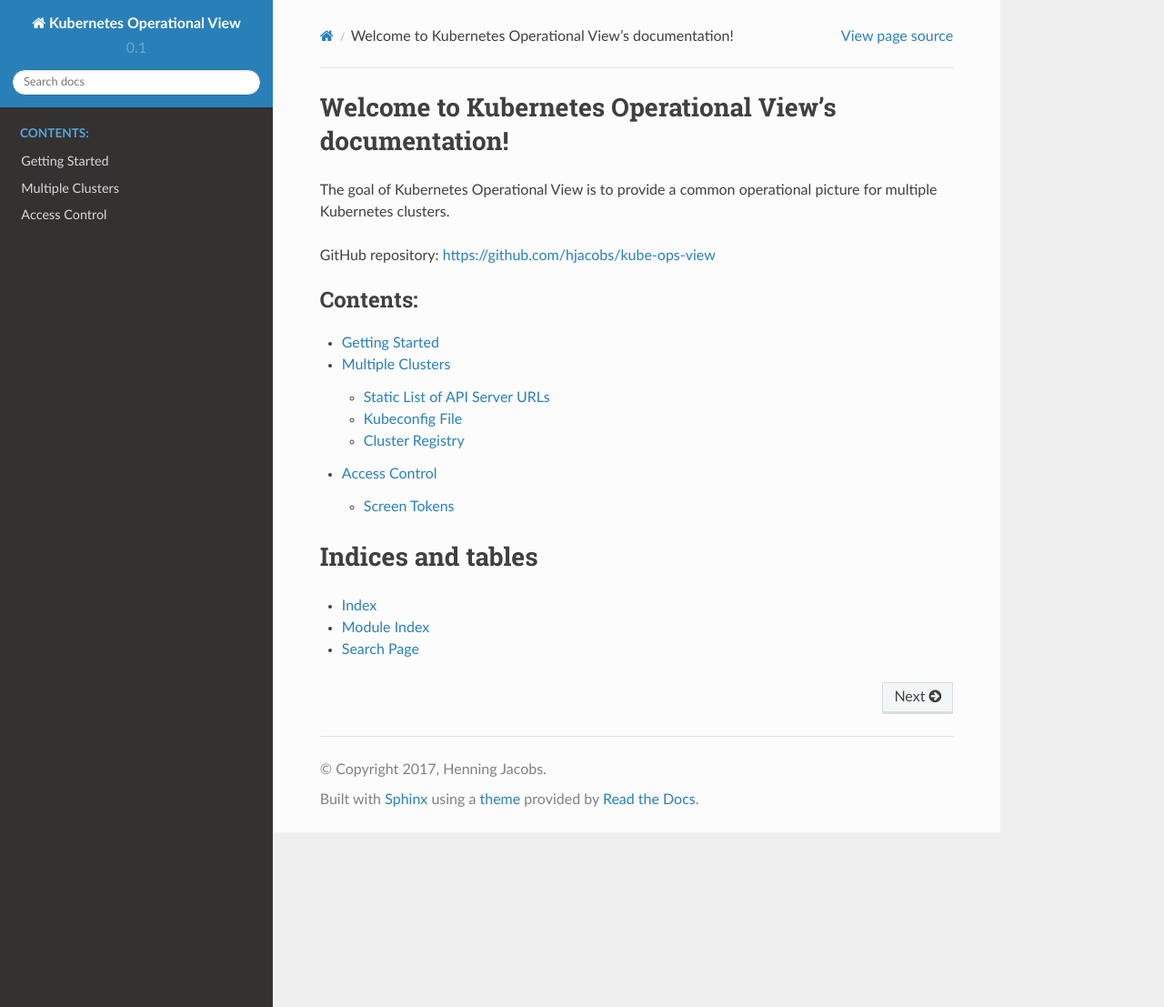
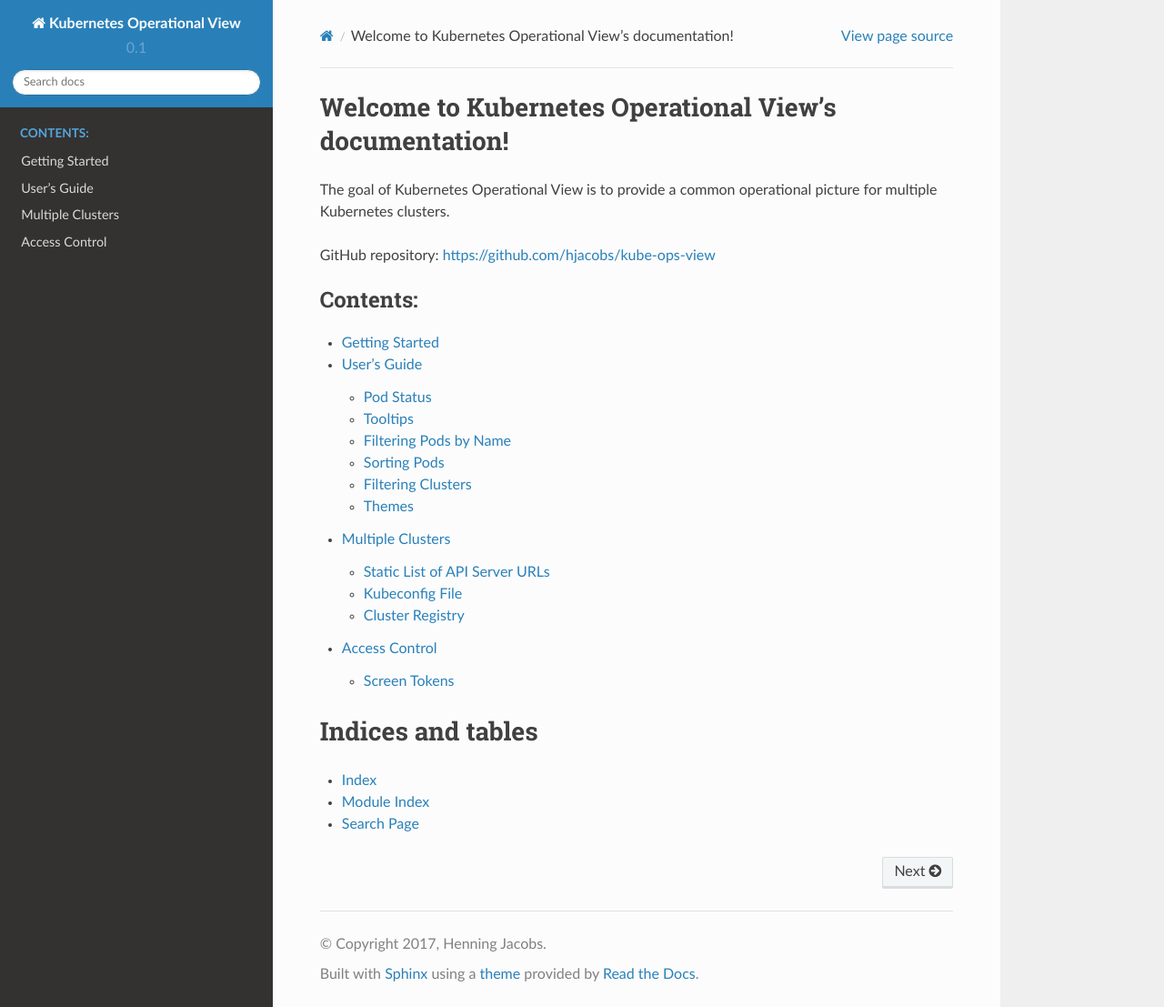
Before and after one commit to hjacobs/kube-ops-view, a Sphinx documentation site: the page built from docs/index.rst, in a window 1280 px wide and 1107 px high. Shown: the whole window at 91% size. Built offline with Sphinx 7.4.7 and the Read the Docs theme 2.0.0, drawn with Linux system fonts in a browser that asks for light colours; some of the changed lines change nothing that is shown.

Commit message:
#81 initial user guide section

```diff
--- a/docs/index.rst
+++ b/docs/index.rst
@@ -15,6 +15,7 @@
    :caption: Contents:
 
    getting-started
+   user-guide
    multiple-clusters
    access-control
 
--- /dev/null
+++ b/docs/user-guide.rst
@@ -0,0 +1,59 @@
+============
+User's Guide
+============
+
+Pod Status
+==========
+
+Each pod indicates its status by color and animation:
+
+* Running and all containers ready: constant green
+* Running and not all containers ready: flashing green
+* Pending or ContainerCreating: flashing yellow
+* ImagePullBackoff or CrashLoopBackoff: flashing red
+* Succeeded (for jobs): blue
+
+
+Tooltips
+========
+
+Various UI elements provide additional tooltip information when hovering over them with the mouse:
+
+* Hovering over the title bar of a node box reveals the node's labels.
+* Hovering over the vertical resource bars will show the node's capacity, sum of all resource requests and current resource usage.
+* Hovering over a pod will show the pod's labels, container status and resources.
+
+
+Filtering Pods by Name
+======================
+
+Kubernetes Operational View allows you to quickly find your running application pods.
+
+Typing characters will filter pods by name, i.e. non-matching pods will be greyed out.
+
+The pod filter is persisted in the location bar (``#q=..`` query parameter) which allows to conveniently send the filtered view to other users (e.g. for troubleshooting).
+
+
+Sorting Pods
+============
+
+Pods can be sorted by different properties:
+
+* pod name (this is the default)
+* age (start time)
+* memory usage (metric collected from Heapster)
+* CPU usage (metric collected from Heapster)
+
+Sorting by memory or CPU allows finding the most resource hungry pod (per node).
+
+
+Filtering Clusters
+==================
+
+Clicking on a cluster handle (the top bar of the cluster box) will toggle between showing the single cluster alone and all clusters.
+
+
+Themes
+======
+
+The top menu bar allows selecting an UI color theme matching your taste. The theme selection will be saved in the browser's Local Storage.
```
